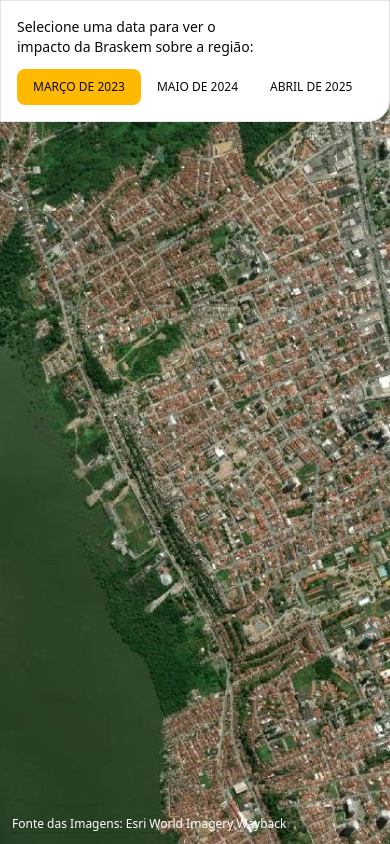
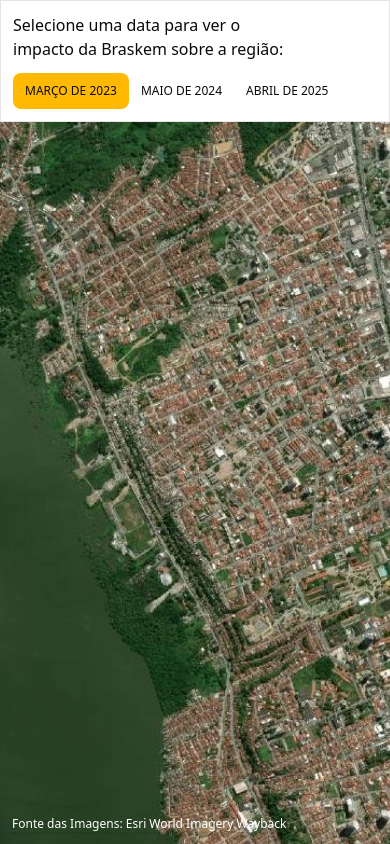
Before and after one commit to viniciusofp/observatorio-braskem-maps, a Next.js app: page /timeline in a window 390 px wide. Built offline with nearby package versions, Linux system fonts and the light colour scheme.

Commit message:
getting responsive

```diff
--- a/app/timeline/page.tsx
+++ b/app/timeline/page.tsx
@@ -20,20 +20,21 @@ export default function page(props: pageProps) {
   const [curr, setCurr] = useState<number>(0);
   return (
     <div className="relative h-svh w-full">
-      <div className="absolute bottom-3 left-3 text-xs  font-medium text-white shadow">
+      <div className="absolute bottom-3 left-3 text-xs  font-medium text-white shadow max-w-full">
         Fonte das Imagens:{' '}
         <Link
           className="hover:underline"
+          target="_blank"
           href="https://livingatlas.arcgis.com/wayback/#mapCenter=-35.74615%2C-9.63341%2C15&mode=explore&active=27982"
         >
           Esri World Imagery Wayback
         </Link>
       </div>
-      <div className="absolute left-0 top-0 grid bg-white border rounded-br-3xl p-4 gap-3 0 z-2">
-        <h1 className="text-sm lg:text-base font-medium text-balance">
+      <div className="absolute left-0 top-0 grid bg-white border md:rounded-br-3xl p-3 md:p-4 gap-3 0 z-2 max-w-full w-full md:w-fit">
+        <h1 className=" font-medium text-balance">
           Selecione uma data para ver o impacto da Braskem sobre a região:
         </h1>
-        <div className="flex">
+        <div className="flex flex-wrap">
           {images.map((imgArr: [string, StaticImageData], index) => {
             const date = new Date(imgArr[0]);
             return (
@@ -43,7 +44,7 @@ export default function page(props: pageProps) {
                   onClick={() => setCurr(index)}
                   onMouseEnter={() => setCurr(index)}
                   className={cn(
-                    'uppercase font-medium text-xs md:text-sm',
+                    'uppercase font-medium text-xs md:text-sm px-3',
                     curr === index && 'bg-amber-400!'
                   )}
                 >
```
